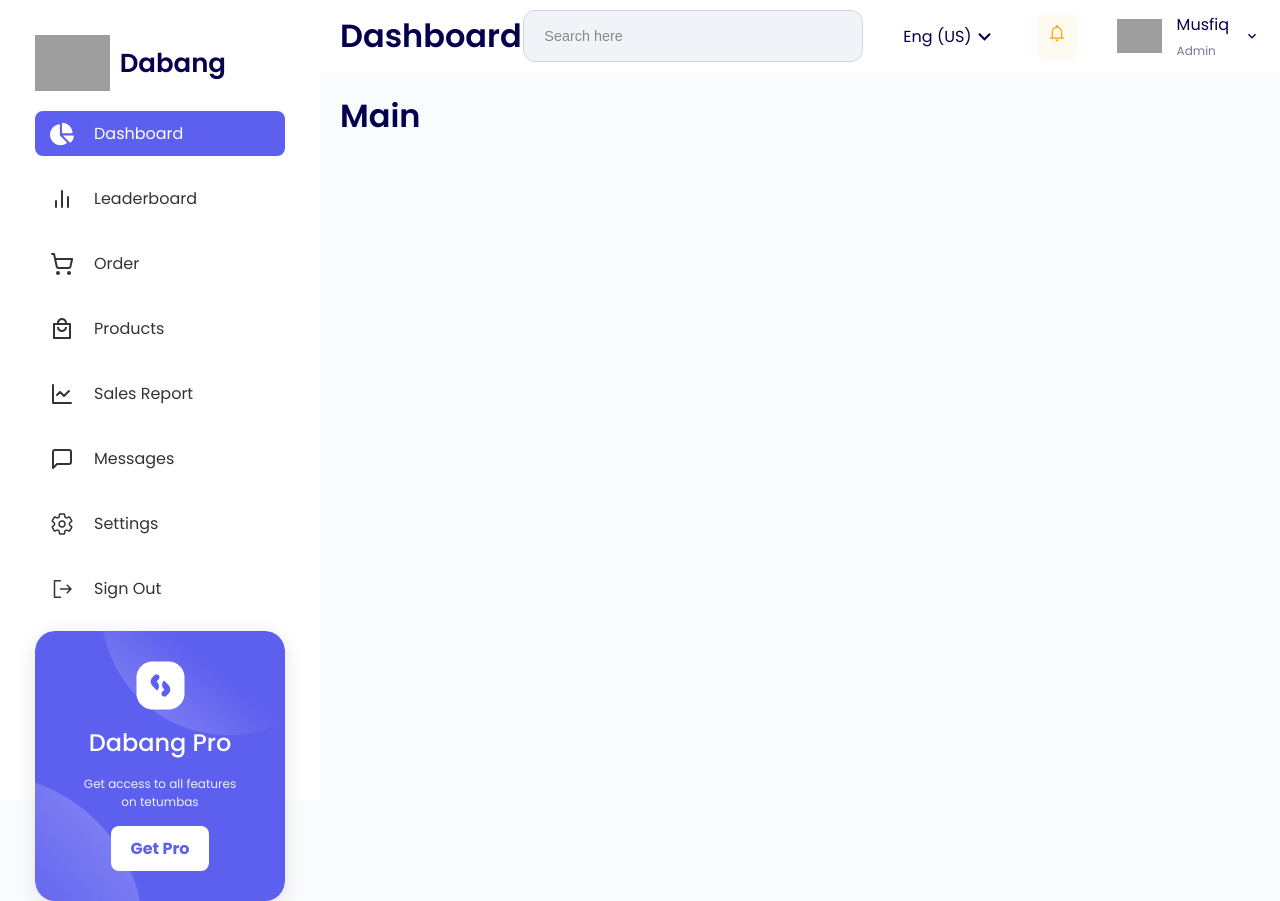
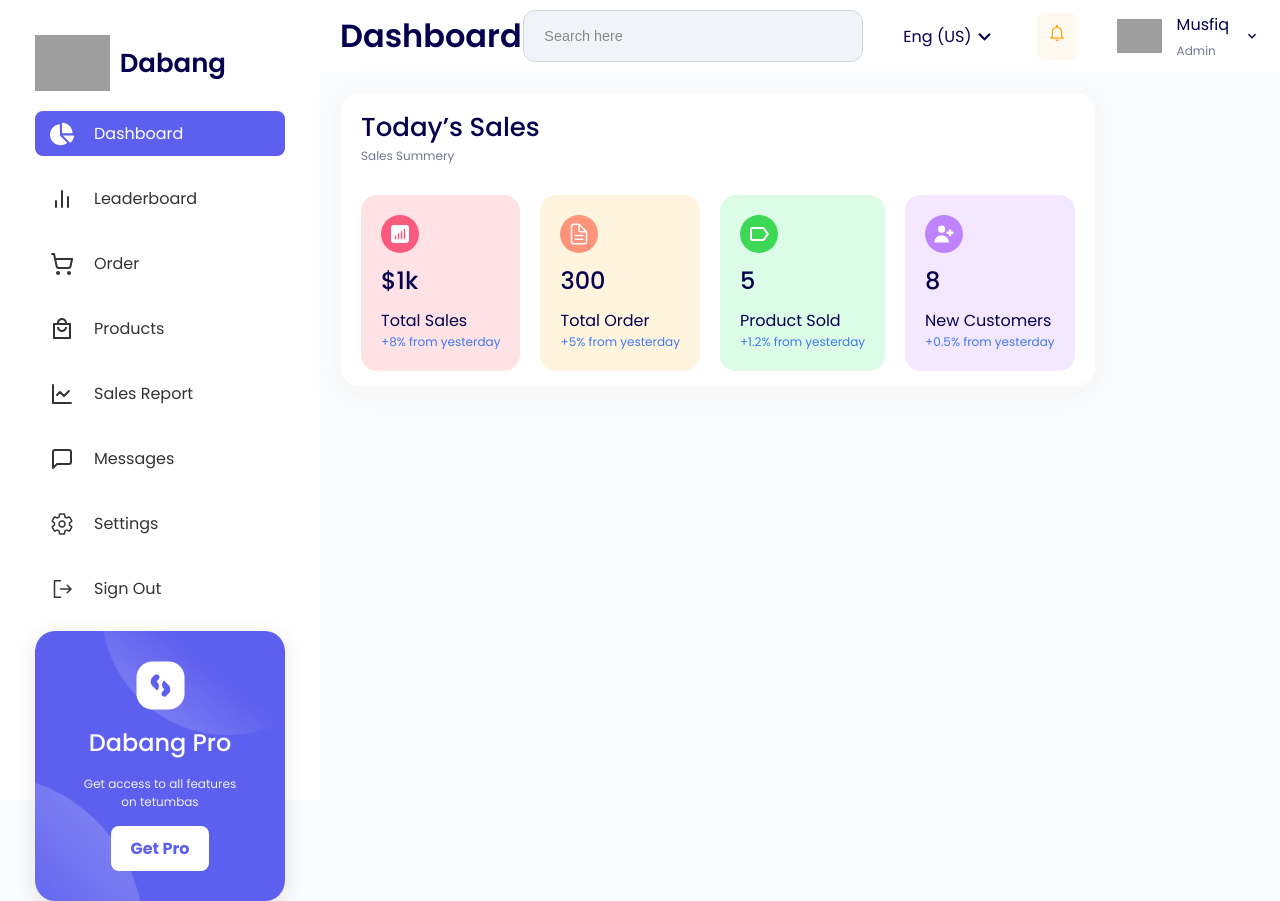
Before and after one commit to dev-yusupov/dashboard-app, a React (Create React App) app in the folder app/: page /d/main in a window 1280 px wide. Built offline with nearby package versions, Linux system fonts and the light colour scheme; grey boxes are pictures that could not be loaded.

Commit message:
Today sale

```diff
--- a/app/src/components/Card/Card.css
+++ b/app/src/components/Card/Card.css
@@ -1,14 +1,16 @@
 .card {
+    display: flex;
+    flex-direction: column;
+
+    gap: 30px;
+
     background-color: #fff;
     width: fit-content;
     border-radius: 20px;
     border: 1px solid #f8f9fa;
-    padding: 10px 15px;
+    padding: 15px 20px;
 
     box-shadow: 0px 4px 21px 0px rgba(238, 238, 238, 0.51);
     -webkit-box-shadow: 0px 4px 21px 0px rgba(238, 238, 238, 0.51);
     -moz-box-shadow: 0px 4px 21px 0px rgba(238, 238, 238, 0.51);
-
-    width: 645px;
-    height: 351px;
 }
--- a/app/src/components/Card/Card.tsx
+++ b/app/src/components/Card/Card.tsx
@@ -15,8 +15,10 @@ interface CardProps {
 
 const Card: React.FC<CardProps> = ({ title, description, content }) => (
     <div className="card">
-        <h2>{title}</h2>
-        <p>{description}</p>
+        <div>
+            <h2>{title}</h2>
+            <p>{description}</p>
+        </div>
         {content}
     </div>
 );
--- /dev/null
+++ b/app/src/components/Stat/Stat.module.css
@@ -0,0 +1,22 @@
+.statContainer {
+    display: flex;
+    flex-direction: column;
+
+    gap: 10px;
+
+    padding: 20px;
+    border-radius: 16px;
+
+    max-width: 180px;
+}
+
+.statIcon {
+    display: flex;
+    justify-content: center;
+    align-items: center;
+    width: fit-content;
+    padding: 7px;
+    border-radius: 50px;
+    font-size: 24px;
+    color: white;
+}
--- /dev/null
+++ b/app/src/components/Stat/Stat.tsx
@@ -0,0 +1,38 @@
+import React, { ReactNode } from 'react';
+import styles from './Stat.module.css';
+
+interface StatProps {
+    icon: ReactNode;
+    iconBackground: string;
+    backgroundColor: string;
+    amount: string;
+    label: string;
+    subLabel: string;
+}
+
+const Stat: React.FC<StatProps> = ({
+    icon,
+    iconBackground,
+    backgroundColor,
+    amount,
+    label,
+    subLabel,
+}) => {
+    return (
+        <div
+            className={styles.statContainer}
+            style={{ backgroundColor: backgroundColor }}
+        >
+            <span style={{ background: iconBackground }} className={styles.statIcon}>
+                {icon}
+            </span>
+            <h3>{amount}</h3>
+            <div>
+                <h5>{label}</h5>
+                <p style={{ color: '#4079ED' }}>{subLabel}</p>
+            </div>
+        </div>
+    );
+};
+
+export default Stat;
--- /dev/null
+++ b/app/src/components/TodaySale/TodaySale.module.css
@@ -0,0 +1,6 @@
+.todaySale {
+    display: flex;
+    flex-wrap: wrap;
+    gap: 20px;
+    justify-content: space-between;
+}
--- /dev/null
+++ b/app/src/components/TodaySale/TodaySale.tsx
@@ -0,0 +1,49 @@
+import React from 'react';
+import Stat from '../Stat/Stat';
+import styles from './TodaySale.module.css';
+
+import { HiChartBarSquare } from 'react-icons/hi2';
+import { IoDocumentTextOutline } from 'react-icons/io5';
+import { HiUserAdd } from 'react-icons/hi';
+import { MdLabelOutline } from 'react-icons/md';
+
+const TodaySale: React.FC = () => {
+    return (
+        <div className={styles.todaySale}>
+            <Stat
+                backgroundColor="#FFE2E5"
+                amount="$1k"
+                icon={<HiChartBarSquare />}
+                iconBackground="#FA5A7D"
+                label="Total Sales"
+                subLabel="+8% from yesterday"
+            />
+            <Stat
+                backgroundColor="#FFF4DE"
+                amount="300"
+                icon={<IoDocumentTextOutline />}
+                iconBackground="#FF947A"
+                label="Total Order"
+                subLabel="+5% from yesterday"
+            />
+            <Stat
+                backgroundColor="#DCFCE7"
+                amount="5"
+                icon={<MdLabelOutline />}
+                iconBackground="#3CD856"
+                label="Product Sold"
+                subLabel="+1.2% from yesterday"
+            />
+            <Stat
+                backgroundColor="#F3E8FF"
+                amount="8"
+                icon={<HiUserAdd />}
+                iconBackground="#BF83FF"
+                label="New Customers"
+                subLabel="+0.5% from yesterday"
+            />
+        </div>
+    );
+};
+
+export default TodaySale;
--- a/app/src/pages/Main/Main.tsx
+++ b/app/src/pages/Main/Main.tsx
@@ -1,10 +1,17 @@
 import React from 'react';
-import styles from './Main.module.css';
+import Card from '../../components/Card/Card';
+import TodaySale from '../../components/TodaySale/TodaySale';
 
 const Main: React.FC = () => {
     return (
         <>
-            <h1 className={styles.test}>Main</h1>
+            <div>
+                <Card
+                    title="Today’s Sales"
+                    description="Sales Summery"
+                    content={<TodaySale />}
+                />
+            </div>
         </>
     );
 };
```
Also changed, not shown: app/src/layouts/Dashboard.module.css (line endings or trailing spaces).
